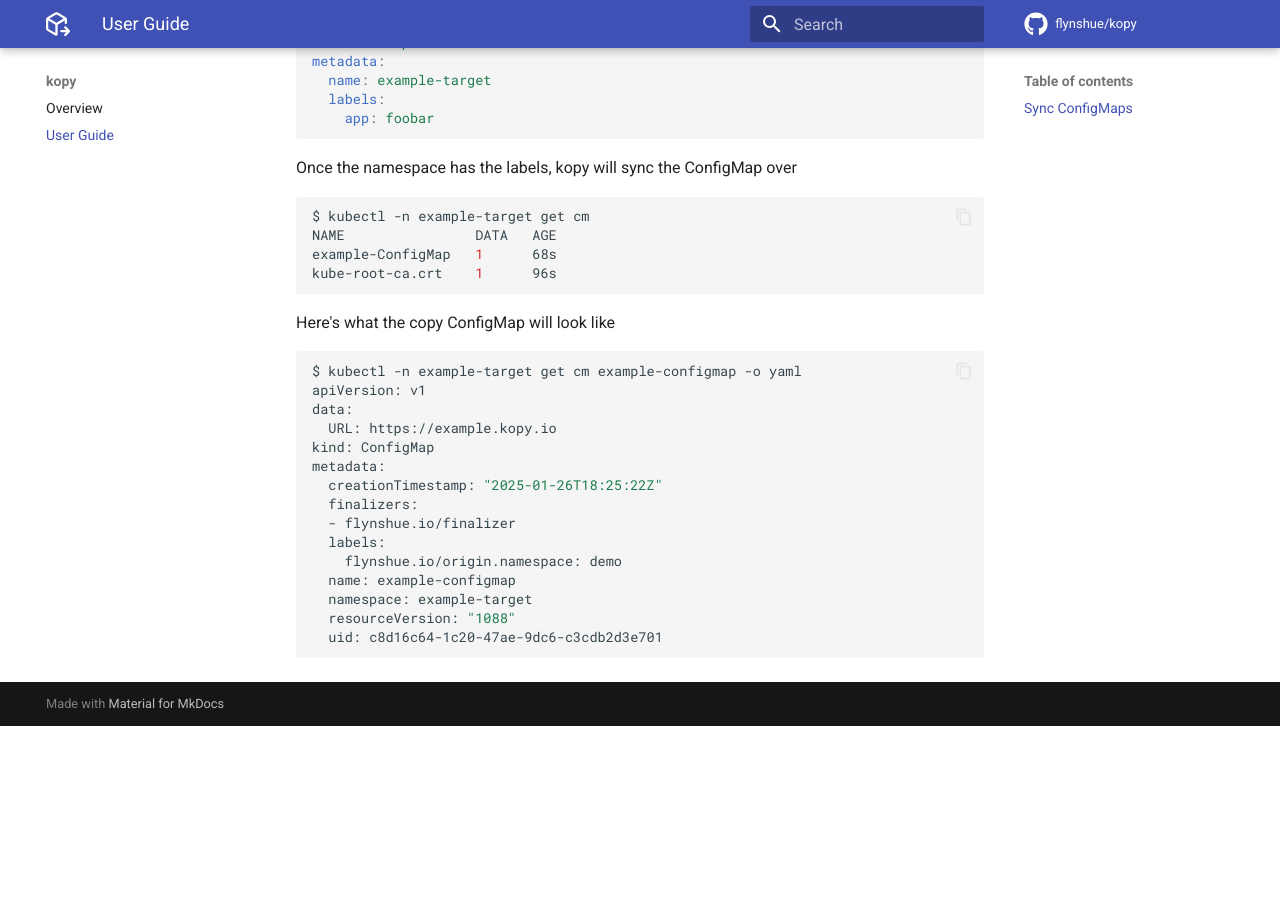
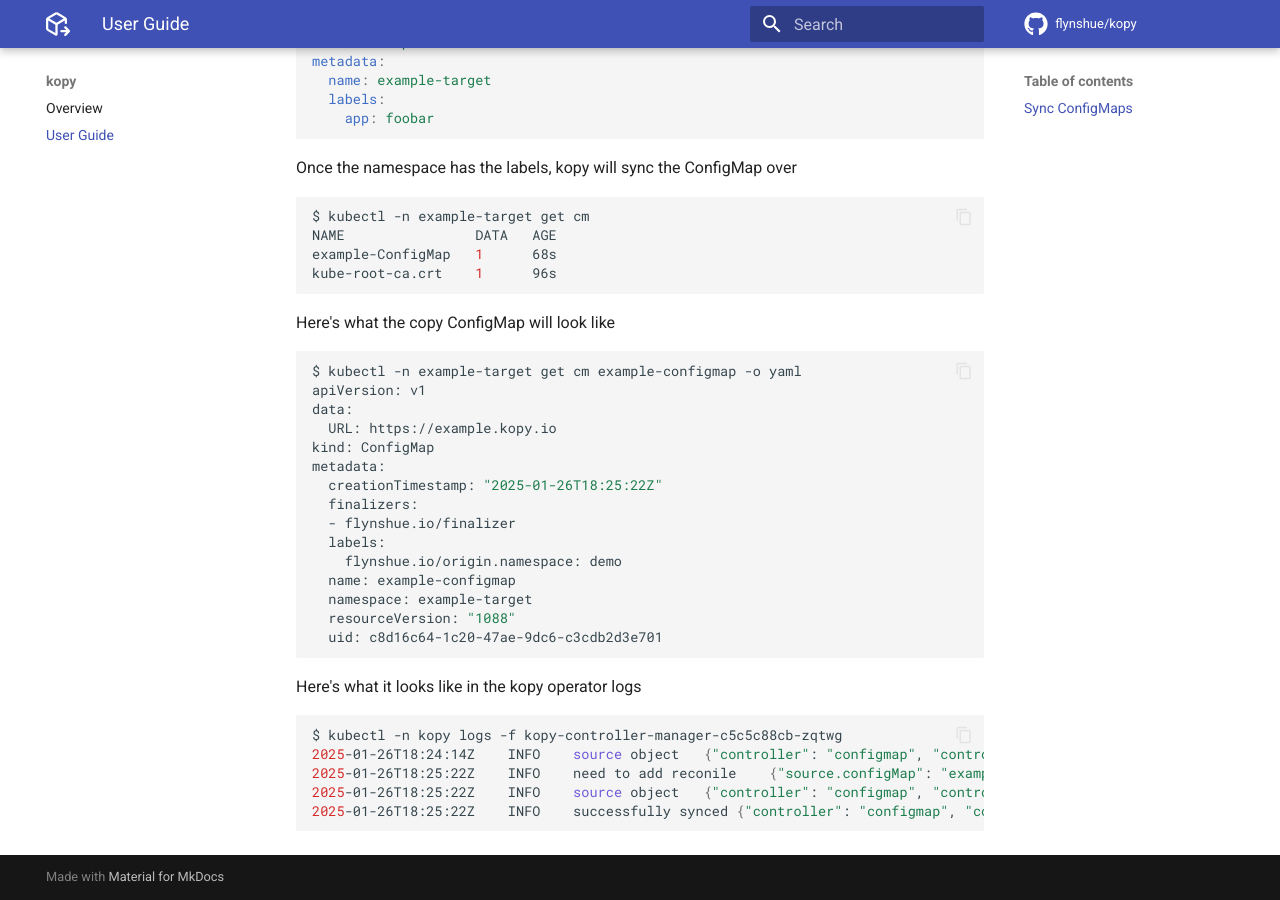
Before and after one commit to flynshue/kopy-docs, an MkDocs documentation site: the page built from docs/user-guide.md, in a window 1280 px wide and 900 px high, scrolled down 672 px. Built offline with MkDocs 1.6.1 and Material for MkDocs 9.7.7, drawn with Linux system fonts in a browser that asks for light colours; comment, search, counter and statistics services are not loaded; before the commit the page ends 1398 px from its top, so only the background shows below that.

Commit message:
add example output from kopy logs

````diff
--- a/docs/user-guide.md
+++ b/docs/user-guide.md
@@ -51,3 +51,12 @@
   resourceVersion: "1088"
   uid: c8d16c64-1c20-47ae-9dc6-c3cdb2d3e701
 ```
+
+Here's what it looks like in the kopy operator logs
+```bash
+$ kubectl -n kopy logs -f kopy-controller-manager-c5c5c88cb-zqtwg
+2025-01-26T18:24:14Z	INFO	source object	{"controller": "configmap", "controllerGroup": "", "controllerKind": "ConfigMap", "ConfigMap": {"name":"example-configmap","namespace":"demo"}, "namespace": "demo", "name": "example-configmap", "reconcileID": "a476e927-8612-4882-8962-e61652314fcc"}
+2025-01-26T18:25:22Z	INFO	need to add reconile	{"source.configMap": "example-configmap", "source.Namespace": "demo", "target.Namespace": "example-target"}
+2025-01-26T18:25:22Z	INFO	source object	{"controller": "configmap", "controllerGroup": "", "controllerKind": "ConfigMap", "ConfigMap": {"name":"example-configmap","namespace":"demo"}, "namespace": "demo", "name": "example-configmap", "reconcileID": "ee618d24-60e3-44f2-a8b1-c4a2836aa2c5"}
+2025-01-26T18:25:22Z	INFO	successfully synced	{"controller": "configmap", "controllerGroup": "", "controllerKind": "ConfigMap", "ConfigMap": {"name":"example-configmap","namespace":"demo"}, "namespace": "demo", "name": "example-configmap", "reconcileID": "ee618d24-60e3-44f2-a8b1-c4a2836aa2c5", "target.Namespace": "example-target"}
+```
````
